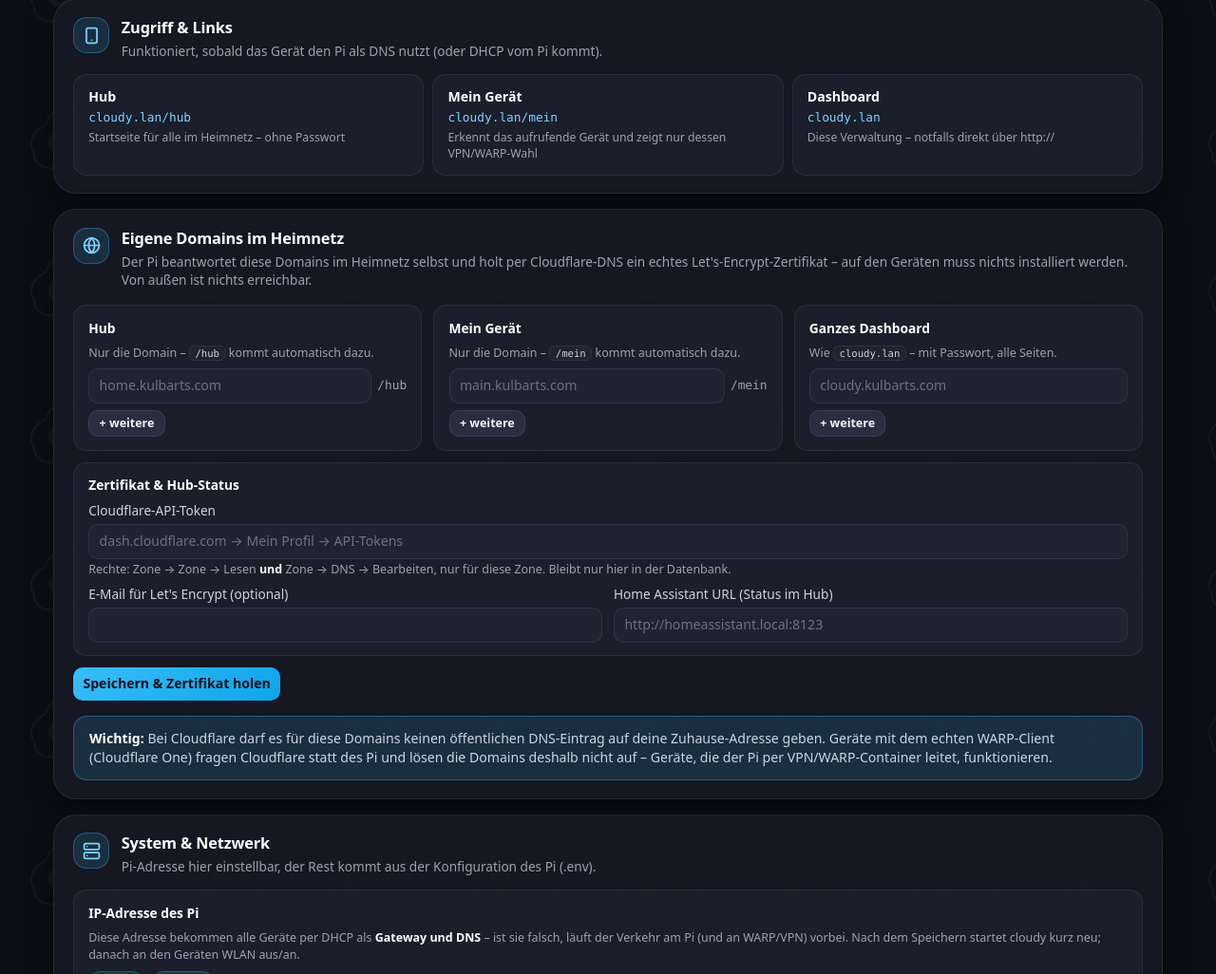
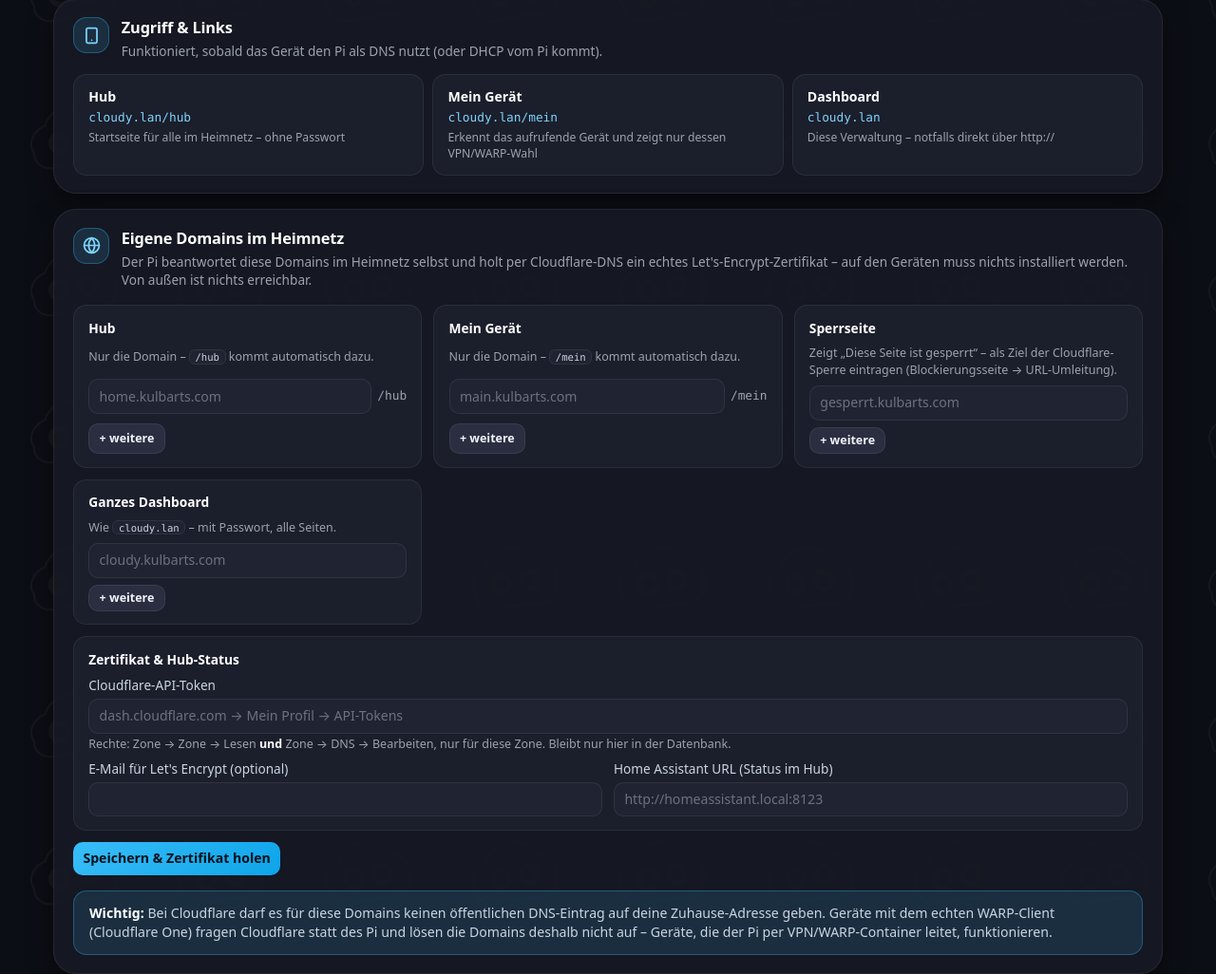
Before and after one commit to L8teNever/cloudy, a FastAPI app: template app/templates/seiten/einstellungen.html in a window 1280 px wide. Shown: the part 237-1263 px from the top of the page at 95% size. Run offline with FastAPI, Linux system fonts and the light colour scheme; the template is opened without the code that fills it, so the values that code supplies are empty; parts of the project's set-up code (start-up, migrations or seed data) failed here and were passed over.

Commit message:
Sperrseite lokal hosten: eigene Domain mit Zertifikat zeigt "Diese Seite ist gesperrt"
Co-Authored-By: Claude Sonnet 5.5 <noreply@anthropic.com>

```diff
--- a/app/localdomain.py
+++ b/app/localdomain.py
@@ -38,6 +38,7 @@ from .settings import Settings
 DOMAIN_KEY = "local_domain"  # nur „Mein Gerät“ (/mein)
 DASH_KEY = "local_domain_dashboard"  # das ganze Dashboard (wie cloudy.lan)
 HUB_KEY = "local_domain_hub"  # Hub-Startseite (/hub)
+BLOCK_KEY = "local_domain_block"  # Sperrseite („Diese Seite ist gesperrt“, z. B. als Ziel der Cloudflare-Sperre)
 HA_URL_KEY = "hub_ha_url"  # Home-Assistant-URL für den Hub-Status
 CHAIN_FIX_KEY = "cert_chain_fix_v1"  # einmal geprüft, ob die Kette bei ISRG Root X1/X2 endet
 TOKEN_KEY = "local_domain_cf_token"
@@ -104,6 +105,11 @@ def hub_domains() -> list[str]:
     return _setting_hosts(HUB_KEY)
 
 
+def block_domains() -> list[str]:
+    """Domains für die Sperrseite – jeder Aufruf zeigt „Diese Seite ist gesperrt“."""
+    return _setting_hosts(BLOCK_KEY)
+
+
 def domain() -> str:
     """Erste Mein-Gerät-Domain (Kompatibilität)."""
     return (mein_domains() or [""])[0]
@@ -131,6 +137,10 @@ def set_hub_domains(hosts: list[str]) -> None:
     _save_hosts(HUB_KEY, hosts)
 
 
+def set_block_domains(hosts: list[str]) -> None:
+    _save_hosts(BLOCK_KEY, hosts)
+
+
 def ha_url() -> str:
     """Home-Assistant-Basis-URL für den Hub (leer = Standard)."""
     return (db.get_setting(HA_URL_KEY) or "").strip() or "http://homeassistant.local:8123"
@@ -138,7 +148,7 @@ def ha_url() -> str:
 
 def domains() -> list[str]:
     """Alle eingestellten Domains (ohne Doppelte). Sie bekommen zusammen ein Zertifikat."""
-    return list(dict.fromkeys(dashboard_domains() + mein_domains() + hub_domains()))
+    return list(dict.fromkeys(dashboard_domains() + mein_domains() + hub_domains() + block_domains()))
 
 
 def skipped() -> set[str]:
--- a/app/main.py
+++ b/app/main.py
@@ -188,8 +188,13 @@ async def static_cache_middleware(request: Request, call_next):
 async def redirect_middleware(request: Request, call_next):
     raw_host = request.headers.get("host", "").split(":")[0].strip().lower()
     settings = getattr(request.app.state, "settings", None)
-    mein_hosts, dash_hosts, hub_hosts = await run_in_threadpool(
-        lambda: (localdomain.mein_domains(), localdomain.dashboard_domains(), localdomain.hub_domains())
+    mein_hosts, dash_hosts, hub_hosts, block_hosts = await run_in_threadpool(
+        lambda: (
+            localdomain.mein_domains(),
+            localdomain.dashboard_domains(),
+            localdomain.hub_domains(),
+            localdomain.block_domains(),
+        )
     )
     if raw_host in dash_hosts and request.url.scheme == "http":
         # Dashboard unter der eigenen Domain: Passwort und Daten nur verschlüsselt, sobald das Zertifikat da ist.
@@ -200,6 +205,18 @@ async def redirect_middleware(request: Request, call_next):
                 + (f"?{request.url.query}" if request.url.query else ""),
                 status_code=302,
             )
+    if raw_host in block_hosts:
+        # Sperrseite: jeder Aufruf der Domain zeigt „Diese Seite ist gesperrt“ (Cloudflare hängt ?cf_request_host=… an).
+        path = request.url.path
+        if request.url.scheme == "http" and settings and settings.https_port and await run_in_threadpool(localdomain.sni_pair, settings, raw_host):
+            port = "" if settings.https_port == 443 else f":{settings.https_port}"
+            return RedirectResponse(
+                f"https://{raw_host}{port}{path}" + (f"?{request.url.query}" if request.url.query else ""),
+                status_code=302,
+            )
+        if path not in ("/healthz", "/favicon.ico") and not path.startswith("/static/"):
+            request.scope["path"] = "/gesperrt"
+        return await call_next(request)
     if raw_host in hub_hosts:
         # Hub-Domain: Startseite mit Links – Aufruf ohne Pfad landet auf /hub.
         path = request.url.path
@@ -234,6 +251,7 @@ async def redirect_middleware(request: Request, call_next):
     own_hosts.update(mein_hosts)
     own_hosts.update(dash_hosts)
     own_hosts.update(hub_hosts)
+    own_hosts.update(block_hosts)
     if settings:
         own_hosts.add(settings.pi_ip.lower())
         if settings.local_name:
@@ -343,6 +361,13 @@ def _local_base(host: str, settings) -> str:
         port = "" if settings.https_port == 443 else f":{settings.https_port}"
         return f"https://{host}{port}"
     return f"http://{host}"
+
+
+@app.get("/gesperrt", response_class=HTMLResponse)
+async def gesperrt_page(request: Request, cf_request_host: str = ""):
+    """Öffentliche Sperrseite (Ziel der Cloudflare-Sperre): zeigt, dass die Seite gesperrt ist."""
+    host = re.sub(r"[^a-z0-9.\-]", "", cf_request_host.lower())[:120]
+    return templates.TemplateResponse(request, "seiten/gesperrt.html", {"title": "Gesperrt", "host": host})
 
 
 @app.get("/hub", response_class=HTMLResponse)
@@ -795,6 +820,7 @@ async def lokale_domain_set(
     name: list[str] = Form(default=[]),
     dashboard: list[str] = Form(default=[]),
     hub: list[str] = Form(default=[]),
+    gesperrt: list[str] = Form(default=[]),
     ha_url: str = Form(""),
     cf_token: str = Form(""),
     email: str = Form(""),
@@ -804,16 +830,19 @@ async def lokale_domain_set(
         mein = [localdomain.normalize_domain(n) for n in name if n.strip()]
         dash = [localdomain.normalize_domain(n) for n in dashboard if n.strip()]
         hubs = [localdomain.normalize_domain(n) for n in hub if n.strip()]
+        blocks = [localdomain.normalize_domain(n) for n in gesperrt if n.strip()]
     except ValueError as exc:
         raise HTTPException(status_code=400, detail=str(exc)) from exc
     mein = list(dict.fromkeys(mein))
     dash = list(dict.fromkeys(dash))
     hubs = list(dict.fromkeys(hubs))
-    overlap = (set(mein) & set(dash)) | (set(mein) & set(hubs)) | (set(dash) & set(hubs))
+    blocks = list(dict.fromkeys(blocks))
+    groups = [set(mein), set(dash), set(hubs), set(blocks)]
+    overlap = {n for i, a in enumerate(groups) for b in groups[i + 1:] for n in a & b}
     if overlap:
         raise HTTPException(
             status_code=400,
-            detail=f"Dashboard, Hub und „Mein Gerät“ brauchen verschiedene Namen ({', '.join(sorted(overlap))})",
+            detail=f"Dashboard, Hub, Sperrseite und „Mein Gerät“ brauchen verschiedene Namen ({', '.join(sorted(overlap))})",
         )
     cf_token = cf_token.strip()
     if cf_token and (len(cf_token) > 512 or any(ch.isspace() for ch in cf_token)):
@@ -827,6 +856,7 @@ async def lokale_domain_set(
     await run_in_threadpool(localdomain.set_mein_domains, mein)
     await run_in_threadpool(localdomain.set_dashboard_domains, dash)
     await run_in_threadpool(localdomain.set_hub_domains, hubs)
+    await run_in_threadpool(localdomain.set_block_domains, blocks)
     await run_in_threadpool(db.set_setting, localdomain.HA_URL_KEY, ha)
     await run_in_threadpool(db.set_setting, localdomain.EMAIL_KEY, email)
     if cf_token:
--- a/app/templates/seiten/einstellungen.html
+++ b/app/templates/seiten/einstellungen.html
@@ -2,7 +2,7 @@
 {% block content %}
 {% set ld = params.lokal %}
 {% set local = settings.local_name or 'cloudy.lan' %}
-{% set any_domain = ld.domains or ld.dashboards or ld.hubs %}
+{% set any_domain = ld.domains or ld.dashboards or ld.hubs or ld.blocks %}
 
 <div class="page-head">
   <div>
@@ -96,6 +96,18 @@
         </div>
         <button type="button" class="secondary add-btn" onclick="document.getElementById('mein-domains').append(document.getElementById('tpl-mein').content.cloneNode(true))">+ weitere</button>
         <template id="tpl-mein"><div class="field-row"><input name="name" data-keep autocomplete="off" placeholder="main.kulbarts.com"><span class="suffix">/mein</span></div></template>
+      </div>
+
+      <div class="field-group">
+        <div class="fg-title">Sperrseite</div>
+        <div class="fg-hint">Zeigt „Diese Seite ist gesperrt“ – als Ziel der Cloudflare-Sperre eintragen (Blockierungsseite → URL-Umleitung).</div>
+        <div id="block-domains" style="display:grid;gap:.35rem">
+          {% for d in ld.blocks or [''] %}
+          <div class="field-row"><input name="gesperrt" data-keep autocomplete="off" value="{{ d }}" placeholder="gesperrt.kulbarts.com"></div>
+          {% endfor %}
+        </div>
+        <button type="button" class="secondary add-btn" onclick="document.getElementById('block-domains').append(document.getElementById('tpl-block').content.cloneNode(true))">+ weitere</button>
+        <template id="tpl-block"><div class="field-row"><input name="gesperrt" data-keep autocomplete="off" placeholder="gesperrt.kulbarts.com"></div></template>
       </div>
 
       <div class="field-group">
--- a/app/views.py
+++ b/app/views.py
@@ -516,10 +516,12 @@ def localdomain_ctx(request: Request) -> dict:
     mein = localdomain.mein_domains()
     dash = localdomain.dashboard_domains()
     hubs = localdomain.hub_domains()
+    blocks = localdomain.block_domains()
     return {
         "domains": mein,
         "dashboards": dash,
         "hubs": hubs,
+        "blocks": blocks,
         "domain": (mein or [""])[0],
         "dashboard": (dash or [""])[0],
         "hub": (hubs or [""])[0],
```
Also changed, not shown: app/templates/seiten/gesperrt.html (added, +53 -0 lines), tests/test_localdomain.py (+17 -0 lines).
